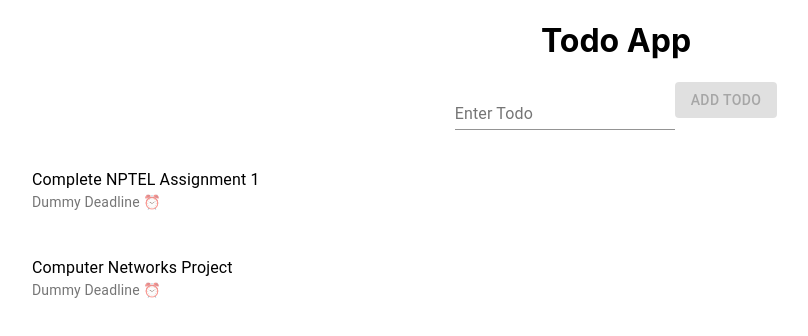
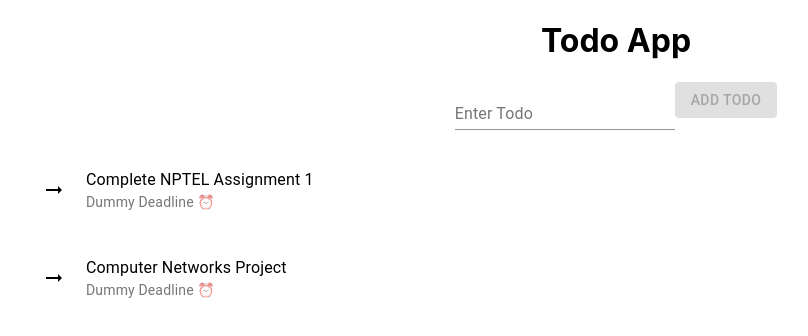
Before and after one commit to NishantRout/react_firebase_todoApp, a React (Create React App) app: page / in a window 1280 px wide. Shown: the top 336 px of the page, without its empty margins (24-832 px from the left). Built offline with nearby package versions, Linux system fonts and the light colour scheme.

Commit message:
firebase setup

```diff
--- a/package.json
+++ b/package.json
@@ -4,6 +4,7 @@
   "private": true,
   "dependencies": {
     "@material-ui/core": "^4.11.0",
+    "@material-ui/icons": "^4.9.1",
     "@testing-library/jest-dom": "^4.2.4",
     "@testing-library/react": "^9.5.0",
     "@testing-library/user-event": "^7.2.1",
--- a/src/components/Todo.js
+++ b/src/components/Todo.js
@@ -1,17 +1,19 @@
-import { List, ListItem, ListItemAvatar, ListItemText } from '@material-ui/core';
 import React from 'react';
 import './css/Todo.css';
+import { List, ListItem, ListItemAvatar, ListItemText } from '@material-ui/core';
+import ArrowRightAltIcon from '@material-ui/icons/ArrowRightAlt';
 
 function Todo(props) {
     const { todo } = props;
     return (
         < List >
-            <ListItemAvatar>
+            <ListItemAvatar className="todo__list">
+                <ListItem>
+                    <ArrowRightAltIcon />
+                    <ListItemText className="todo__text" primary={todo} secondary="Dummy Deadline ⏰" />
+                </ListItem>
+            </ListItemAvatar>
 
-            </ListItemAvatar>
-            <ListItem>
-                <ListItemText primary={todo} secondary="Dummy Deadline ⏰" />
-            </ListItem>
         </List >
     )
 }
--- a/src/components/css/Todo.css
+++ b/src/components/css/Todo.css
@@ -0,0 +1,8 @@
+.todo__list {
+    text-align: center;
+    padding-left: 10px;
+}
+
+.todo__text {
+    padding-left: 20px;
+}
```
Also changed, not shown: src/config/firebase.js (added, +11 -0 lines), 1 other file (tests, documents, lock files or other folders).
